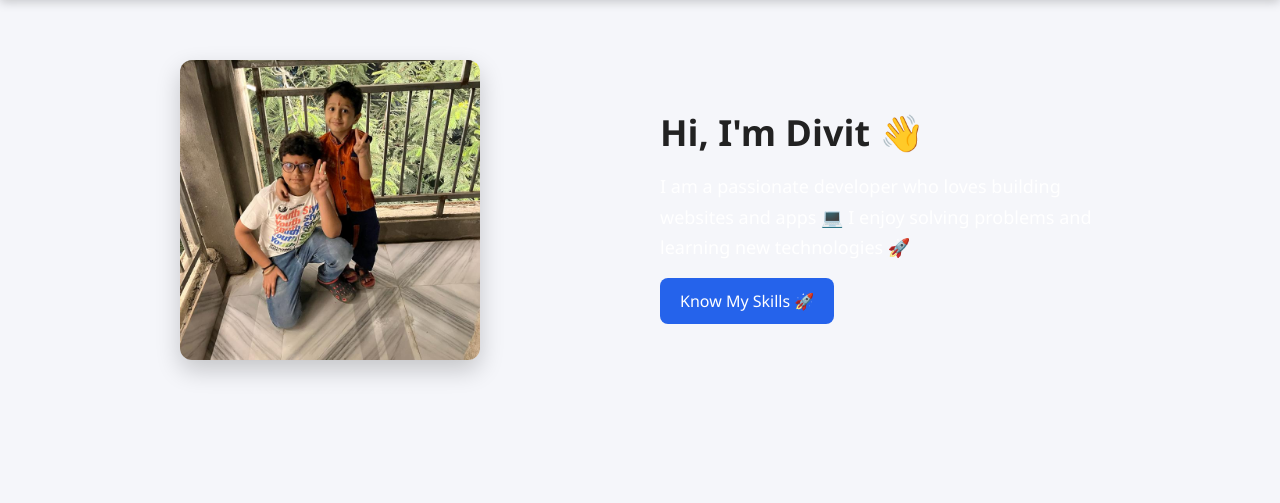
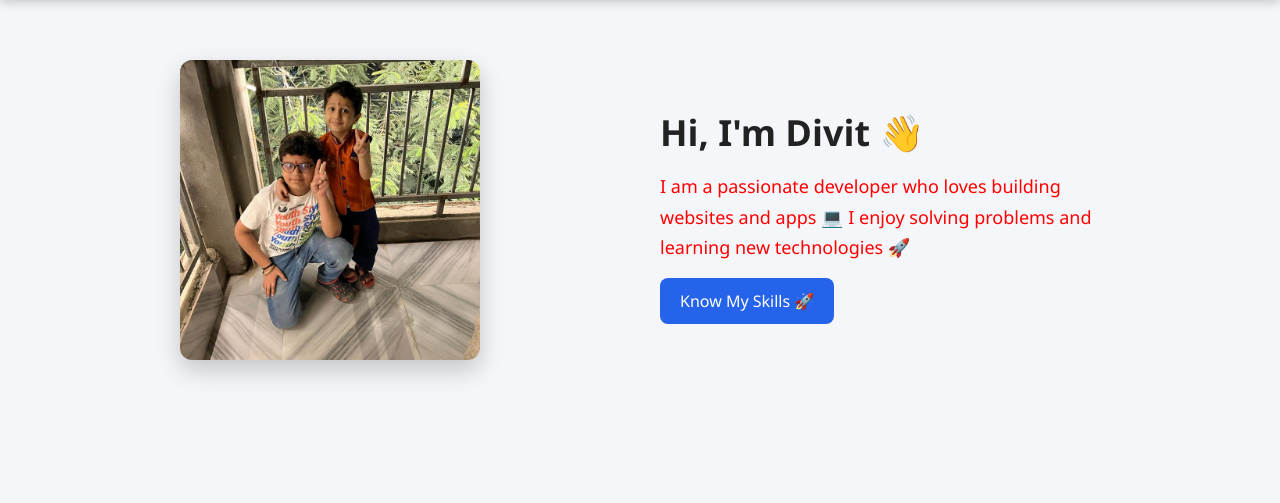
Before and after one commit to 5896369ASdc/portfolio, a Django app: page /about_me/ in a window 1280 px wide. Shown: the part 62-565 px from the top of the page. Run offline with Django 5.2, Linux system fonts and the light colour scheme.

Commit message:
color-code

```diff
--- a/main/templates/about_me.html
+++ b/main/templates/about_me.html
@@ -33,7 +33,7 @@ About Me
         <span id="typing"></span>
       </h1>
 
-      <p style="font-size:18px; color:white; line-height:1.7;">
+      <p style="font-size:18px; color:red; line-height:1.7;">
         I am a passionate developer who loves building websites and apps 💻
         I enjoy solving problems and learning new technologies 🚀
       </p>
```
Also changed, not shown: db.sqlite3.
